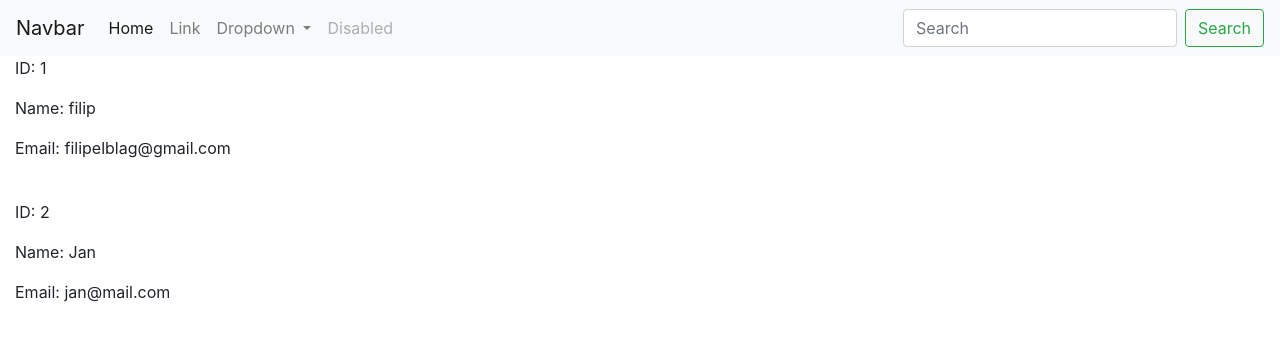
After one commit to FMularski/flask-tutor, a Flask app: page /view in a window 1280 px wide. The commit adds this page. Shown: the top 343 px of the page. Run offline with Flask 2, Linux system fonts and the light colour scheme; data comes from the database, SQL or seed files in the repository; both versions use the stored data as it was after the commit; some libraries are stand-ins or nearby versions.

Commit message:
SQLAlchemy

```diff
--- a/app.py
+++ b/app.py
@@ -1,10 +1,26 @@
 from flask import Flask, redirect, url_for, render_template, request, session, flash
 from datetime import timedelta
+from flask_sqlalchemy import SQLAlchemy
 
 
 app = Flask(__name__)
 app.secret_key = 'secret'
 app.permanent_session_lifetime = timedelta(days=5)  # setting up permanent session (5 days period)
+
+app.config['SQLALCHEMY_DATABASE_URI'] = 'sqlite:///users.sqlite3'   # config, users is table name
+app.config['SQLALCHEMY_TRACK_MODIFICATIONS'] = False
+
+db = SQLAlchemy(app)
+
+
+class User(db.Model):       # db model, represents db entity
+    _id = db.Column('id', db.Integer, primary_key=True)
+    name = db.Column(db.String(100))
+    email = db.Column(db.String(100))
+
+    def __init__(self, name, email):
+        self.name = name
+        self.email = email
 
 # @app.route('/<name>')
 # def index(name):
@@ -35,15 +51,24 @@ def about():
 @app.route('/login', methods=['GET', 'POST'])
 def login():
     if request.method == 'GET':
-        if 'user' in session:
+        if 'user' in session:                       # if user wants to login but their data is still stored in session
             flash('Already logged in.', 'info')
-            return redirect(url_for('user'))
+            return redirect(url_for('user'))        # redirect to user page instead of opening login form
 
-        return render_template('login.html')
+        return render_template('login.html')        # if user data not in session, open login form
     else:
         session.permanent = True    # turning on permanent sessions
-        username = request.form['username']
-        session['user'] = username
+        username = request.form['username']         # get username from login form
+        session['user'] = username                  # and store it in session
+
+        found_user = User.query.filter_by(name=username).first()    # find user in db by given username
+        if found_user:                              # if user exists in the db
+            session['email'] = found_user.email     # store his email in session
+        else:
+            usr = User(name=username, email='')     # if it is a new user, create a new db model object with username
+            db.session.add(usr)                     # and no email (yet), add user to db
+            db.session.commit()                     # commit changes
+
         flash('Logged in successfully.', 'info')
         return redirect(url_for('user'))
 
@@ -52,18 +77,47 @@ def login():
 def logout():
     session.pop('user', None)  # removing data from session
     flash('Successfully logged out.', 'info')
+    session.pop('email', None)
     return redirect(url_for('login'))
 
 
-@app.route('/user')
+@app.route('/user', methods=['GET', 'POST'])
 def user():
-    if 'user' in session:
+    email = None
+    if 'user' in session:                   # if user data in session
         username = session['user']
-        return render_template('user.html', user=username)
+        if request.method == 'POST':        # post email
+            email = request.form['email']   # get email from the form
+            session['email'] = email        # save it in session
+            found_user = User.query.filter_by(name=username).first()    # find user in db by their username
+            found_user.email = email        # [found_user is type User(db.Model) assign user's email
+            db.session.commit()             # commit changes
+
+            flash('Email saved.')
+        else:
+            if 'email' in session:          # GET: get email from session and pass it to the user page template
+                email = session['email']
+
+        return render_template('user.html', email=email)
     else:
         flash('You are not logged in.', 'info')
         return redirect(url_for('login'))
 
 
+"""
+HOW TO DELETE FROM DB
+
+user_in_db = User.query.filter_by(id=1)
+user_in_db.delete()
+db.commit()
+"""
+
+
+@app.route('/view')  # for displaying all records stored in the database
+def view():
+    return render_template('view.html', db_records=User.query.all())
+
+
 if __name__ == '__main__':
+    db.create_all()     # initiate db
     app.run(debug=True)
--- a/templates/base.html
+++ b/templates/base.html
@@ -42,8 +42,9 @@
       </div>
 </nav>
 
-
-    {% block content %}{% endblock %}
+    <div class="container-fluid">
+        {% block content %}{% endblock %}
+    </div>
 
 
     <script src="https://code.jquery.com/jquery-3.5.1.slim.min.js" integrity="sha384-DfXdz2htPH0lsSSs5nCTpuj/zy4C+OGpamoFVy38MVBnE+IbbVYUew+OrCXaRkfj" crossorigin="anonymous"></script>
--- a/templates/user.html
+++ b/templates/user.html
@@ -12,5 +12,9 @@
         {% endif %}
     {% endwith %}
 
-    <h3>Welcome, {{user}}</h3>
+    <h1>User page</h1>
+    <form action="user" method="POST">
+        <input type="email" name="email" placeholder="Enter email" value="{{email if email}}"/>
+        <input type="submit" value="Submit"/>
+    </form>
 {% endblock %}
--- /dev/null
+++ b/templates/view.html
@@ -0,0 +1,12 @@
+{% extends 'base.html' %}
+
+{% block title %}View{% endblock %}
+
+{% block content %}
+    {% for record in db_records %}
+        <p>ID: {{record._id}}</p>
+        <p>Name: {{record.name}}</p>
+        <p>Email: {{record.email}}</p>
+        <br/>
+    {% endfor %}
+{% endblock %}
```
Also changed, not shown: users.sqlite3 (added).
